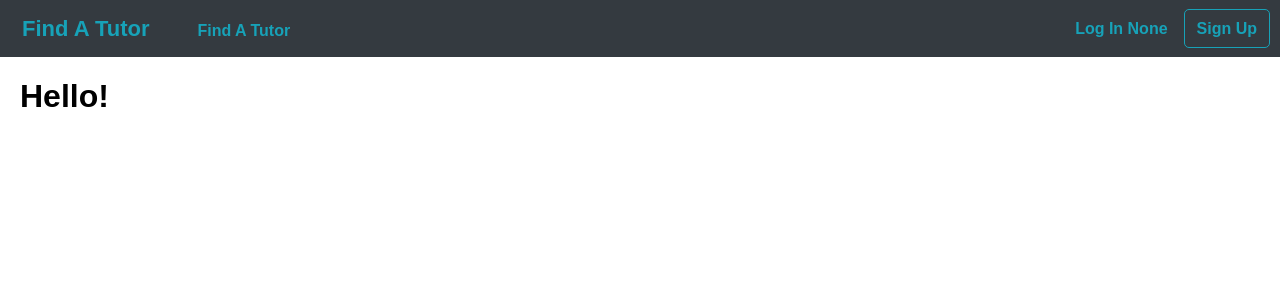
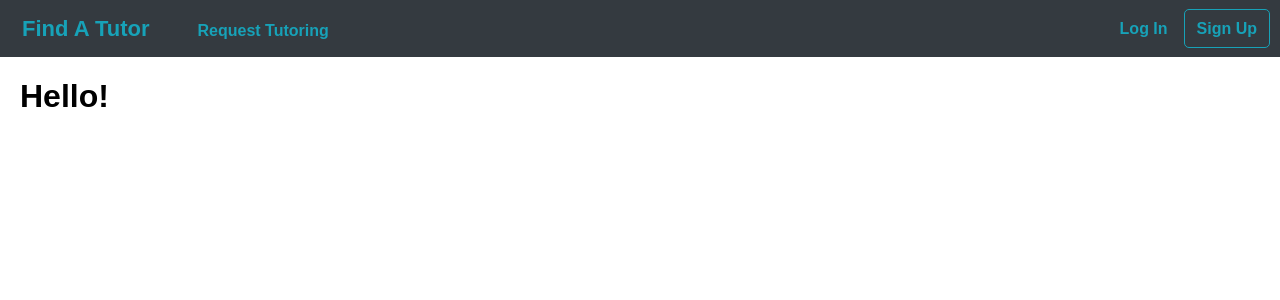
Before and after one commit to krishnans2006/FindATutor, a Flask app: page / in a window 1280 px wide. Shown: the top 300 px of the page. Run offline with Flask 2, Linux system fonts and the light colour scheme.

Commit message:
Committed automatically by run.sh

```diff
--- a/public/server.py
+++ b/public/server.py
@@ -199,8 +199,28 @@
 
 @app.route("/request")
 def request_page():
+    if not session.get("user"):
+        flash("Please Log In or Sign Up to access this page!")
+        return redirect(url_for("index"))
     users = regenerate_users(User)
     return render_template("request.html", user=session.get("user"), users=users)
+
+@app.route("/ask/<int:id>")
+def ask(id_):
+    if not session.get("user"):
+        flash("Please Log In or Sign Up to access this page!")
+        return redirect(url_for("index"))
+    matching_user = User.query.filter_by(id_=id_).first()
+    msg = Message(
+        subject=f"Request for Tutoring from {session['user'][FNAME]} {session['user'][LNAME]}",
+        recipients=[matching_user.email],
+        html=f"You have a new tutor request from {session['user'][FNAME]} {session['user'][LNAME]}" +
+        "Go to your tutoring page on Find My Tutor to view all your requests for tutoring."
+    )
+    mail.send(msg)
+    flash("Your request for tutoring has been successfully submitted!" +
+    "If the tutor accepts your request, you will get an email that lets you contact your tutor!")
+    return redirect(url_for("request_page"))
 
 # TODO
 # Allow user to verify email by entering confirmation code
--- a/public/templates/base.html
+++ b/public/templates/base.html
@@ -121,7 +121,6 @@
 		    display: flex;
 		    flex-flow: row wrap;
 		    justify-content: space-around;
-		    flex: 1 0 17%;
 		}
 
 		.list-item {
@@ -168,7 +167,7 @@
                 id="request-nav-element"
                 class="nav-element link-nav-element"
                 href="/request">
-                Find A Tutor</a>
+                Request Tutoring</a>
         </div>
         <div id="rightnav">
             {% if user %}
@@ -187,7 +186,7 @@
                 id="login-nav-element"
                 class="nav-element link-nav-element"
                 href="/login">
-                Log In {{user}}</a>
+                Log In</a>
             <a
                 id="register-nav-element"
                 class="nav-element button-nav-element"
```
